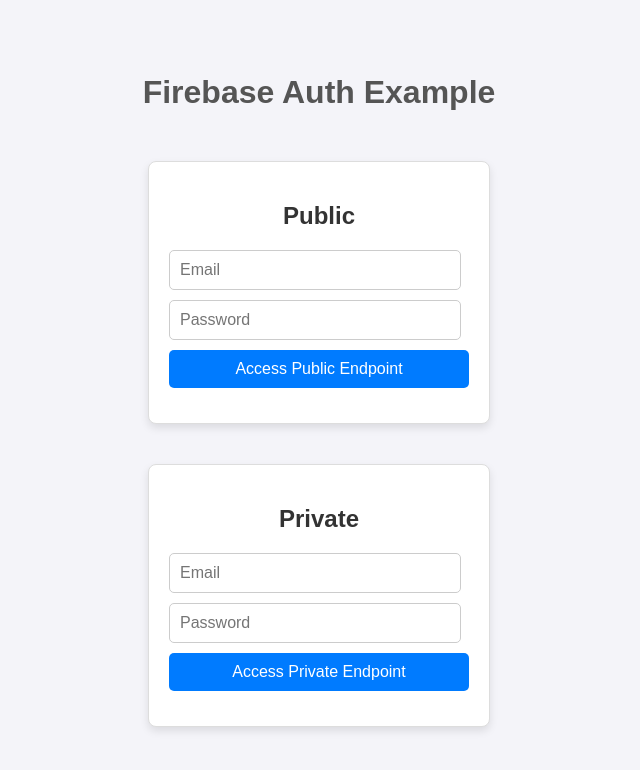
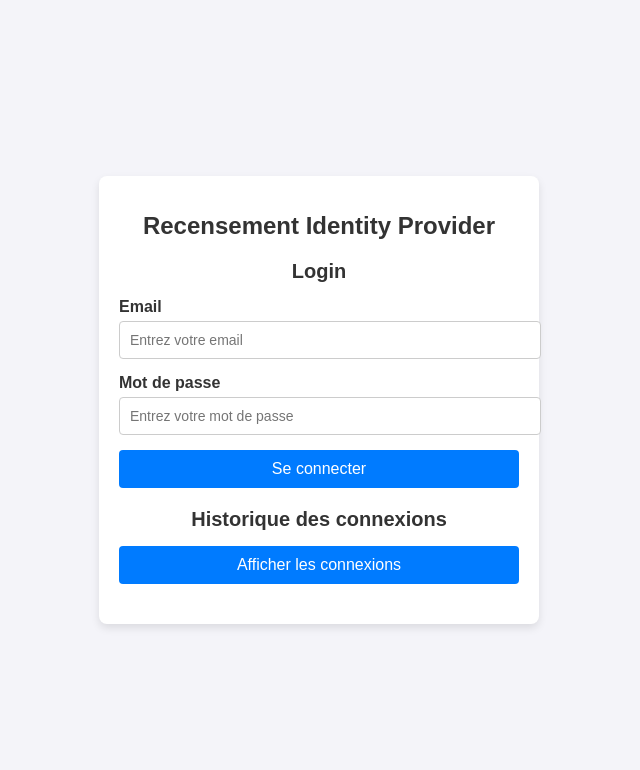
Before and after one commit to Zo-Tsilavina/secu1-auth, a website: page index.html in a window 1280 px wide. Shown: the whole page, without its empty margins (321-961 px from the left). Drawn offline with Linux system fonts and the light colour scheme.

Commit message:
fix: fix all with login

```diff
--- a/index.html
+++ b/index.html
@@ -1,30 +1,38 @@
 <!DOCTYPE html>
 <html lang="en">
 <head>
-    <meta charset="UTF-8">
-    <meta name="viewport" content="width=device-width, initial-scale=1.0">
-    <title>Firebase Auth Example</title>
-    <link rel="stylesheet" href="styles.css">
+  <meta charset="UTF-8">
+  <meta name="viewport" content="width=device-width, initial-scale=1.0">
+  <title>Recensement Identity Provider</title>
+  <link rel="stylesheet" href="styles.css">
 </head>
 <body>
-    <h1>Firebase Auth Example</h1>
+  <div class="container">
+    <h1>Recensement Identity Provider</h1>
 
-    <div>
-        <h2>Public</h2>
-        <input type="email" id="login-email" placeholder="Email">
-        <input type="password" id="login-password" placeholder="Password">
-        <button id="public-endpoint-btn">Access Public Endpoint</button>
-        <p id="public-output"></p>
+    <!-- Section de connexion -->
+    <div class="login-section">
+      <h2>Login</h2>
+      <form id="login-form">
+        <div class="form-group">
+          <label for="login-email">Email</label>
+          <input type="email" id="login-email" placeholder="Entrez votre email" required>
+        </div>
+        <div class="form-group">
+          <label for="login-password">Mot de passe</label>
+          <input type="password" id="login-password" placeholder="Entrez votre mot de passe" required>
+        </div>
+        <button type="button" id="login-btn" class="btn">Se connecter</button>
+      </form>
+      <p id="output"></p>
     </div>
 
-    <div>
-        <h2>Private</h2>
-        <input type="email" id="login-email" placeholder="Email">
-        <input type="password" id="login-password" placeholder="Password">
-        <button id="private-endpoint-btn">Access Private Endpoint</button>
-        <p id="private-output"></p>
+    <!-- Section pour afficher les connexions -->
+    <div class="logins-section">
+      <h2>Historique des connexions</h2>
+      <button id="show-logins-btn" class="btn">Afficher les connexions</button>
+      <ul id="logins-list" class="logins-list"></ul>
     </div>
-
-    <script src="app.js"></script>
+  </div>
 </body>
 </html>
--- a/styles.css
+++ b/styles.css
@@ -1,3 +1,4 @@
+/* Styles généraux */
 body {
     font-family: Arial, sans-serif;
     margin: 0;
@@ -5,63 +6,92 @@
     background-color: #f4f4f9;
     color: #333;
     display: flex;
-    flex-direction: column;
+    justify-content: center;
     align-items: center;
-    justify-content: center;
     height: 100vh;
   }
 
-h1 {
-    color: #555;
-    margin-bottom: 30px;
-}
-
-div {
-    margin: 20px 0;
+  /* Conteneur principal */
+  .container {
+    width: 100%;
+    max-width: 400px;
     padding: 20px;
-    background: #ffffff;
-    border: 1px solid #ddd;
+    background-color: #fff;
+    box-shadow: 0 4px 8px rgba(0, 0, 0, 0.1);
     border-radius: 8px;
-    box-shadow: 0 4px 8px rgba(0, 0, 0, 0.1);
-    width: 300px;
     text-align: center;
   }
 
-input {
-    padding: 10px;
-    margin: 10px 0;
-    border: 1px solid #ccc;
-    border-radius: 5px;
-    width: 90%;
-    font-size: 16px;
-    display: block;
+  /* Titres */
+  h1 {
+    font-size: 24px;
+    margin-bottom: 20px;
   }
 
-button {
-    padding: 10px 15px;
-    background-color: #007BFF;
-    color: white;
+  h2 {
+    font-size: 20px;
+    margin-top: 20px;
+    margin-bottom: 15px;
+  }
+
+  /* Champs de formulaire */
+  .form-group {
+    margin-bottom: 15px;
+    text-align: left;
+  }
+
+  label {
+    display: block;
+    font-weight: bold;
+    margin-bottom: 5px;
+  }
+
+  input {
+    width: 100%;
+    padding: 10px;
+    border: 1px solid #ccc;
+    border-radius: 4px;
+    font-size: 14px;
+  }
+
+  /* Boutons */
+  .btn {
+    display: block;
+    width: 100%;
+    padding: 10px;
+    margin-top: 10px;
+    background-color: #007bff;
+    color: #fff;
     border: none;
-    border-radius: 5px;
+    border-radius: 4px;
     font-size: 16px;
     cursor: pointer;
-    width: 100%;
+    transition: background-color 0.3s ease;
   }
 
-button:hover {
+  .btn:hover {
     background-color: #0056b3;
   }
 
-p {
+  /* Liste des connexions */
+  .logins-list {
+    list-style-type: none;
+    padding: 0;
+    margin: 20px 0 0;
+    text-align: left;
+  }
+
+  .logins-list li {
+    padding: 10px;
+    background-color: #f8f9fa;
+    border: 1px solid #ddd;
+    border-radius: 4px;
+    margin-bottom: 10px;
+  }
+
+  /* Messages de sortie */
+  #output {
     margin-top: 15px;
     font-size: 14px;
-    color: #666;
+    color: #d9534f; /* Rouge pour les messages d'erreur */
   }
-
-p.error {
-    color: #ff0000;
-}
-
-p.success {
-    color: #28a745;
-}
```
Also changed, not shown: auth.js (+70 -17 lines). Lines whose indentation alone changed are shown as unchanged.
